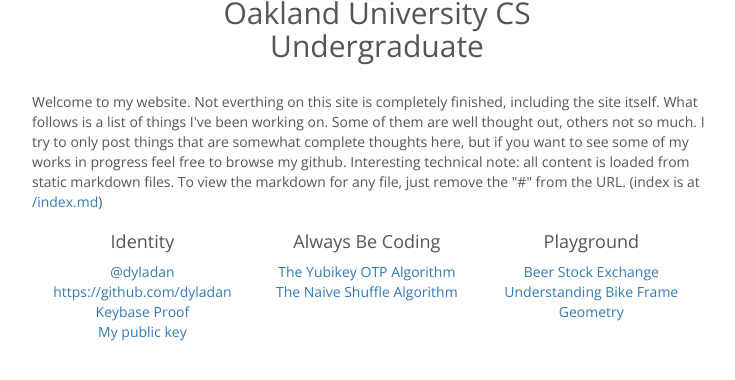
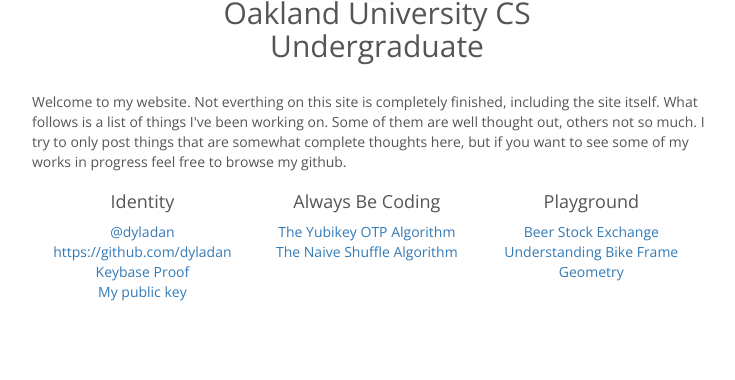
Before and after one commit to dyladan/dyladan.github.io, a Jekyll site: the page built from index.html, in a window 1280 px wide, cut to the strip 274-654 px from the top of the page. Shown: the whole strip, without its empty margins (263-998 px from the left). Built offline with Jekyll 4.4.1, drawn with Linux system fonts in a browser that asks for light colours.

Commit message:
remove reference to old js site in index

```diff
--- a/index.html
+++ b/index.html
@@ -8,9 +8,7 @@
 working on. Some of them are well thought out, others not so much.
 I try to only post things that are somewhat complete thoughts here, but
 if you want to see some of my works in progress feel free to browse my github.
-Interesting technical note: all content is loaded from static markdown files.
-To view the markdown for any file, just remove the "#" from the URL. (index is
-at <a href="/index.md">/index.md</a>)</p>
+</p>
 
 
 <ul>
```
